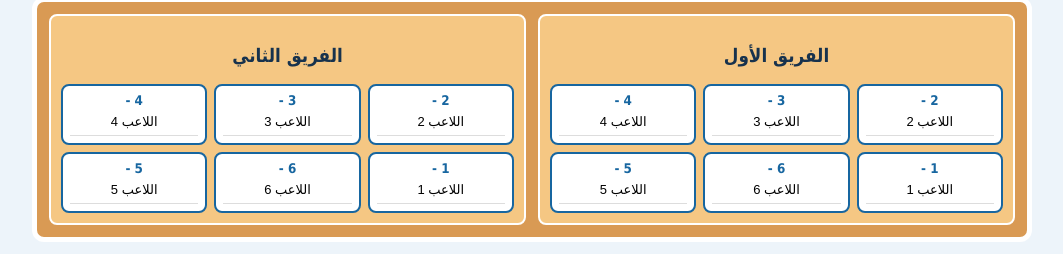
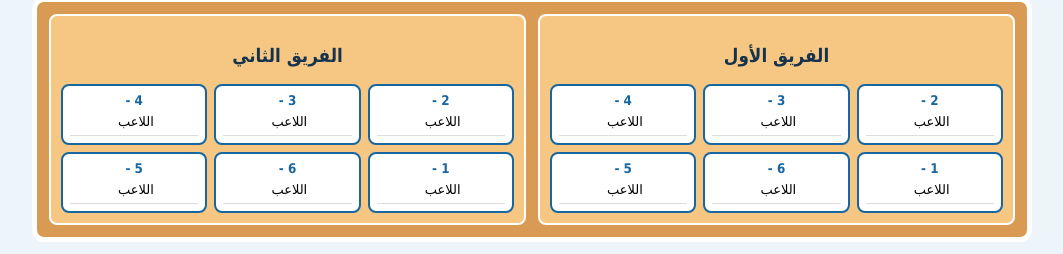
Before and after one commit to athletezone98-ss/volleyball-referee, a plain HTML site: page index.html in a window 1280 px wide. Shown: the part 374-628 px from the top of the page, without its empty margins (108-1171 px from the left). Drawn offline with Linux system fonts and the light colour scheme.

Commit message:
Update index.html

```diff
--- a/index.html
+++ b/index.html
@@ -113,24 +113,24 @@ grid-template-areas:
 <div class="side">
 <h3 id="courtNameA">الفريق الأول</h3>
 <div class="players">
-<div class="player p1"><small>1 - </small><input id="A1" value="اللاعب 1"></div>
-<div class="player p2"><small>2 - </small><input id="A2" value="اللاعب 2"></div>
-<div class="player p3"><small>3 -  </small><input id="A3" value="اللاعب 3"></div>
-<div class="player p4"><small>4 -  </small><input id="A4" value="اللاعب 4"></div>
-<div class="player p5"><small>5 -  </small><input id="A5" value="اللاعب 5"></div>
-<div class="player p6"><small>6 -  </small><input id="A6" value="اللاعب 6"></div>
+<div class="player p1"><small>1 - </small><input id="A1" value="اللاعب "></div>
+<div class="player p2"><small>2 - </small><input id="A2" value="اللاعب "></div>
+<div class="player p3"><small>3 -  </small><input id="A3" value="اللاعب "></div>
+<div class="player p4"><small>4 -  </small><input id="A4" value="اللاعب "></div>
+<div class="player p5"><small>5 -  </small><input id="A5" value="اللاعب "></div>
+<div class="player p6"><small>6 -  </small><input id="A6" value="اللاعب "></div>
 </div>
 </div>
 
 <div class="side">
 <h3 id="courtNameB">الفريق الثاني</h3>
 <div class="players">
-<div class="player p1"><small>1 -  </small><input id="B1" value="اللاعب 1"></div>
-<div class="player p2"><small>2 -  </small><input id="B2" value="اللاعب 2"></div>
-<div class="player p3"><small>3 -  </small><input id="B3" value="اللاعب 3"></div>
-<div class="player p4"><small>4 -  </small><input id="B4" value="اللاعب 4"></div>
-<div class="player p5"><small>5 -  </small><input id="B5" value="اللاعب 5"></div>
-<div class="player p6"><small>6 -  </small><input id="B6" value="اللاعب 6"></div>
+<div class="player p1"><small>1 -  </small><input id="B1" value="اللاعب "></div>
+<div class="player p2"><small>2 -  </small><input id="B2" value="اللاعب "></div>
+<div class="player p3"><small>3 -  </small><input id="B3" value="اللاعب "></div>
+<div class="player p4"><small>4 -  </small><input id="B4" value="اللاعب "></div>
+<div class="player p5"><small>5 -  </small><input id="B5" value="اللاعب "></div>
+<div class="player p6"><small>6 -  </small><input id="B6" value="اللاعب "></div>
 </div>
 </div>
 
```
